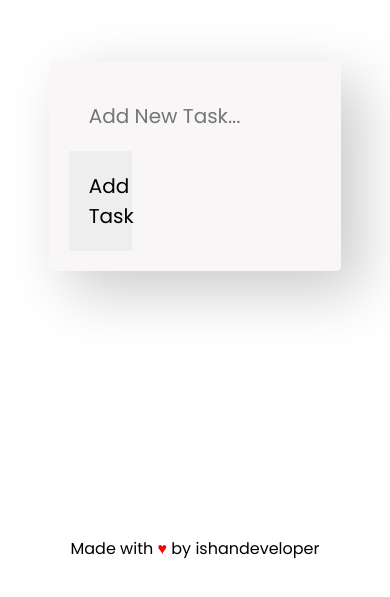
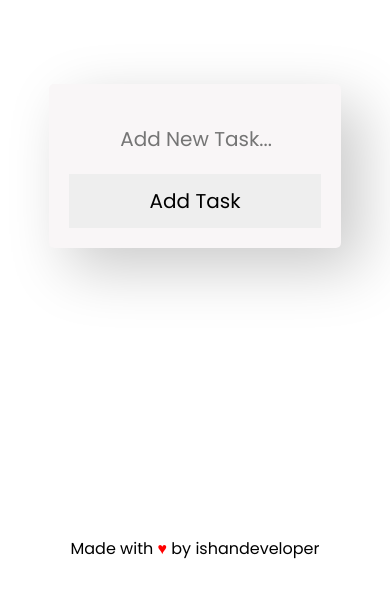
Before and after one commit to ishandeveloper/Todo-React, a React (Create React App) app: page / in a window 390 px wide. Shown: the part 243-840 px from the top of the page. Built offline with nearby package versions, Linux system fonts and the light colour scheme.

Commit message:
Responsiveness

```diff
--- a/public/style.css
+++ b/public/style.css
@@ -123,3 +123,21 @@
     color: red;
     font-size: 1.5em;
 }
+.form{
+    display: flex;
+}
+@media only screen and (max-width: 768px) {
+
+.form{
+    display: inline-grid;
+}
+input[type="text"] {
+    width: 85%;
+    text-align: center;
+}
+button{
+    width: 100%;
+    text-align: center;
+    padding:12px 0px;
+}
+}
```
